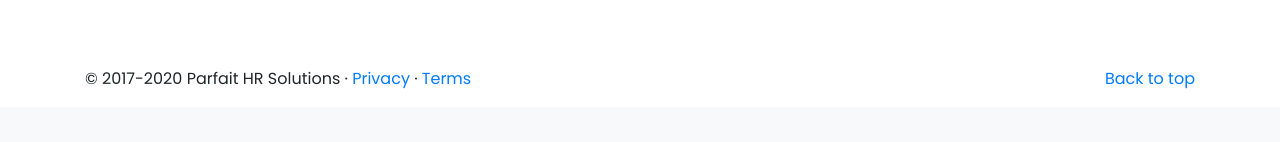
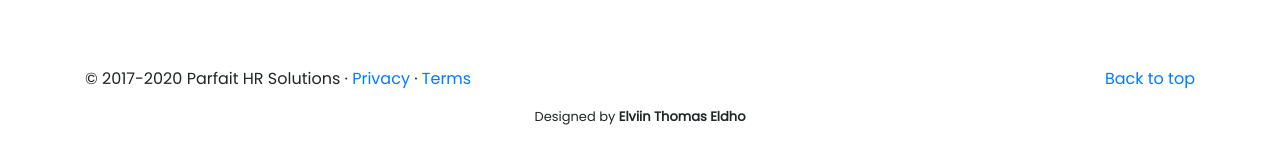
Before and after one commit to ParfaitHR/parfait-portfolio, a Django app: page / in a window 1280 px wide. Shown: the part 3454-3596 px from the top of the page. Before the commit the page ends 3543 px from the top, so only its background shows below. Run offline with Django 3.2, Linux system fonts and the light colour scheme; data comes from the database, SQL or seed files in the repository.

Commit message:
Name Add

```diff
--- a/portfolio/templates/portfolio/main.html
+++ b/portfolio/templates/portfolio/main.html
@@ -28,7 +28,9 @@
     {% if title != 'Dropbox' %}
       {% include 'portfolio/contact.html' %}
     {% endif %}
-
+    <div>
+      <p style="text-align: center; font-size: 13px;">Designed by <strong>Elviin Thomas Eldho</strong></p>
+    </div>
     <script src="https://code.jquery.com/jquery-3.5.1.slim.min.js" integrity="sha384-DfXdz2htPH0lsSSs5nCTpuj/zy4C+OGpamoFVy38MVBnE+IbbVYUew+OrCXaRkfj" crossorigin="anonymous"></script>
     <script src="https://cdn.jsdelivr.net/npm/bootstrap@4.5.3/dist/js/bootstrap.bundle.min.js" integrity="sha384-ho+j7jyWK8fNQe+A12Hb8AhRq26LrZ/JpcUGGOn+Y7RsweNrtN/tE3MoK7ZeZDyx" crossorigin="anonymous"></script>
 
```
